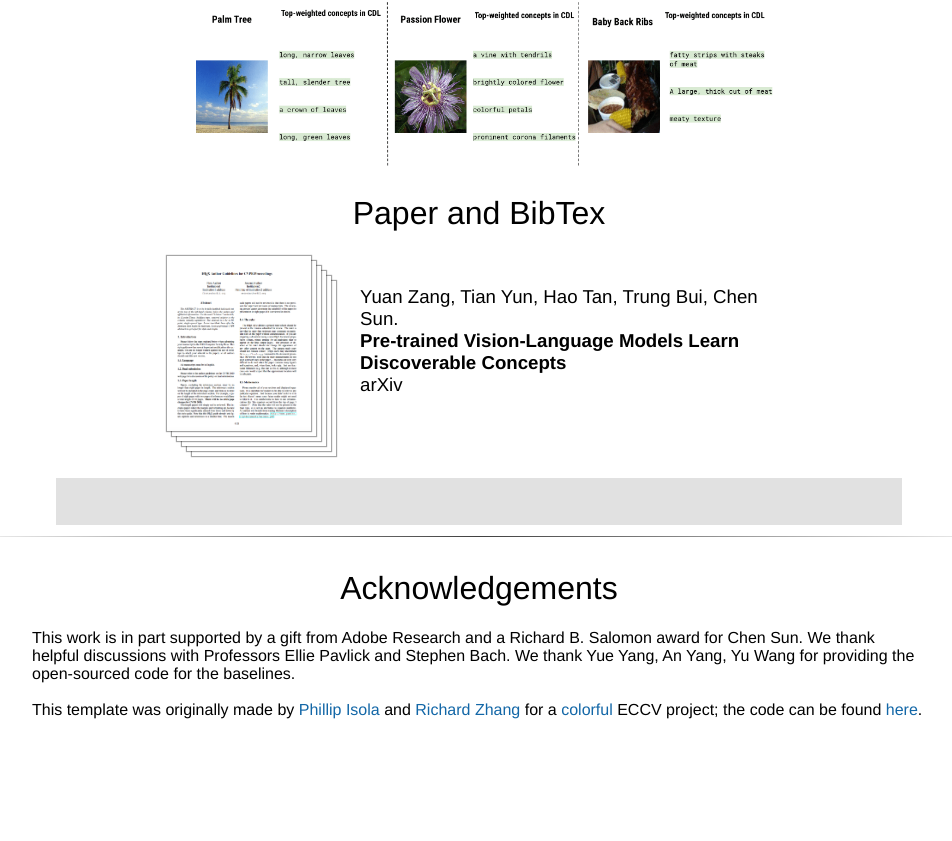
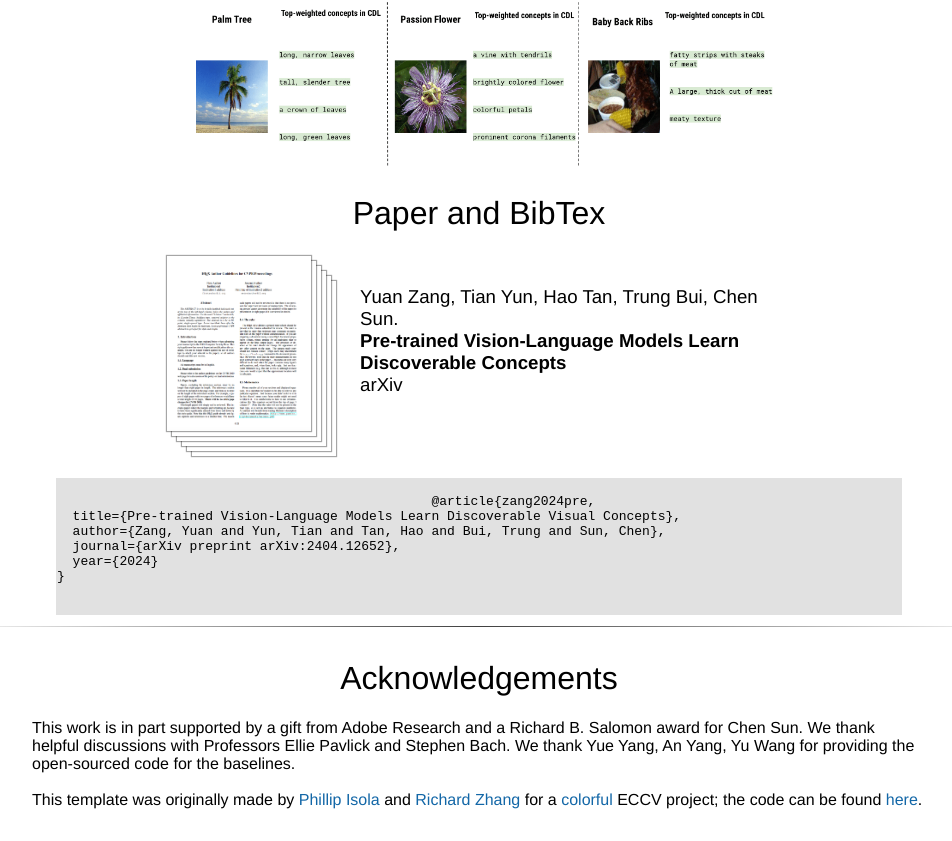
Before and after one commit to conceptdiscovery/conceptdiscovery.github.io, a plain HTML site: page index.html in a window 1280 px wide. Shown: the part 3114-3955 px from the top of the page, without its empty margins (161-1113 px from the left). Before the commit the page ends 3865 px from the top, so only its background shows below. Drawn offline with Linux system fonts and the light colour scheme; a script that the page names is missing.

Commit message:
Update index.html

```diff
--- a/index.html
+++ b/index.html
@@ -197,7 +197,7 @@
 					</td>
 					<td align=center width=120px>
 						<center>
-							<div class="buttons" style="margin-bottom: 8px;"><a class="btn btn-primary" role="button" href="{https://github.com/brown-palm/Concept-Discovery-and-Learning">[Code]</a></div>
+							<div class="buttons" style="margin-bottom: 8px;"><a class="btn btn-primary" role="button" href="https://github.com/brown-palm/Concept-Discovery-and-Learning">[Code]</a></div>
 						</center>
 					</td>
 				</tr>
@@ -408,6 +408,12 @@
 			<tr>
 				<td style="background-color:#e1e1e1">
 					<pre><code>
+						@article{zang2024pre,
+  title={Pre-trained Vision-Language Models Learn Discoverable Visual Concepts},
+  author={Zang, Yuan and Yun, Tian and Tan, Hao and Bui, Trung and Sun, Chen},
+  journal={arXiv preprint arXiv:2404.12652},
+  year={2024}
+}
 
 					</code></pre>
 				</td>
```
